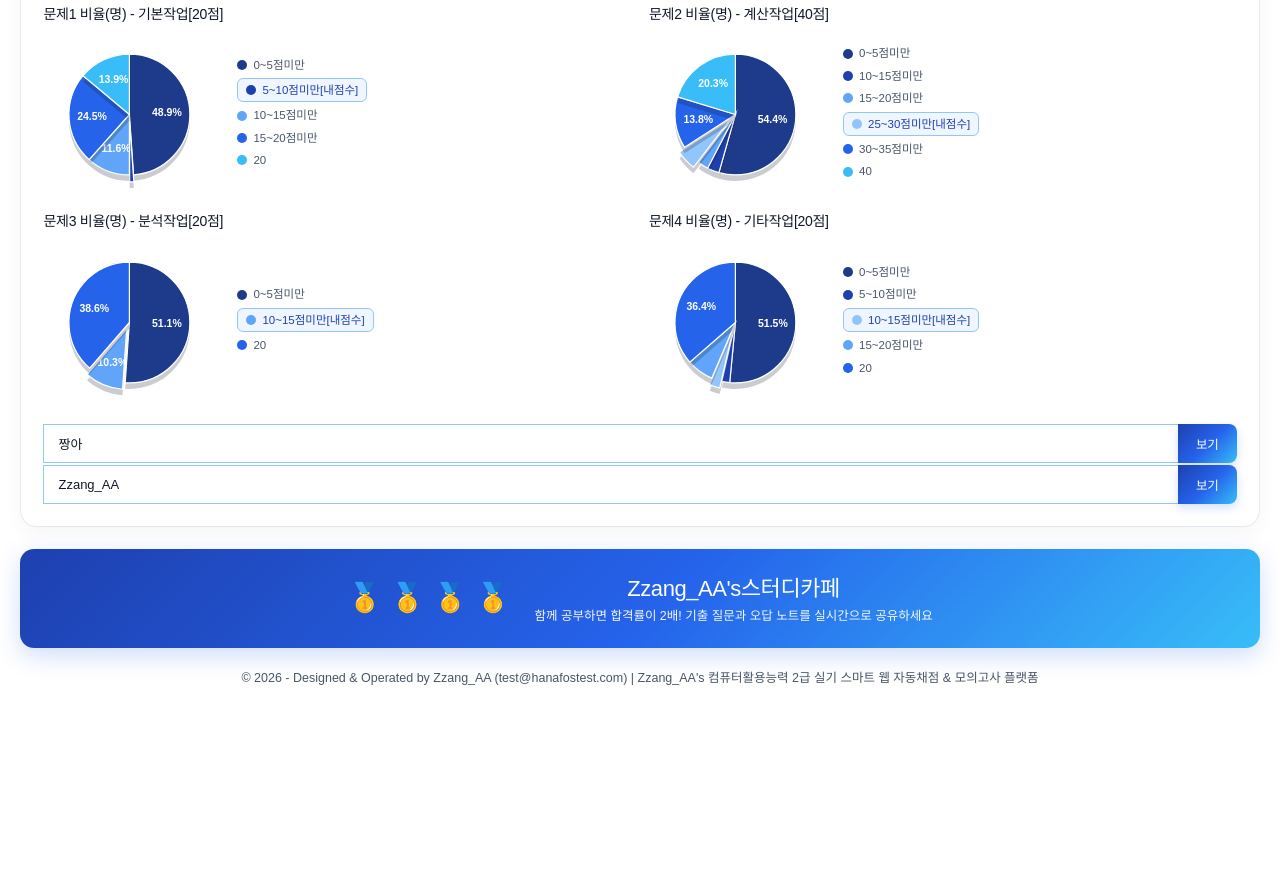
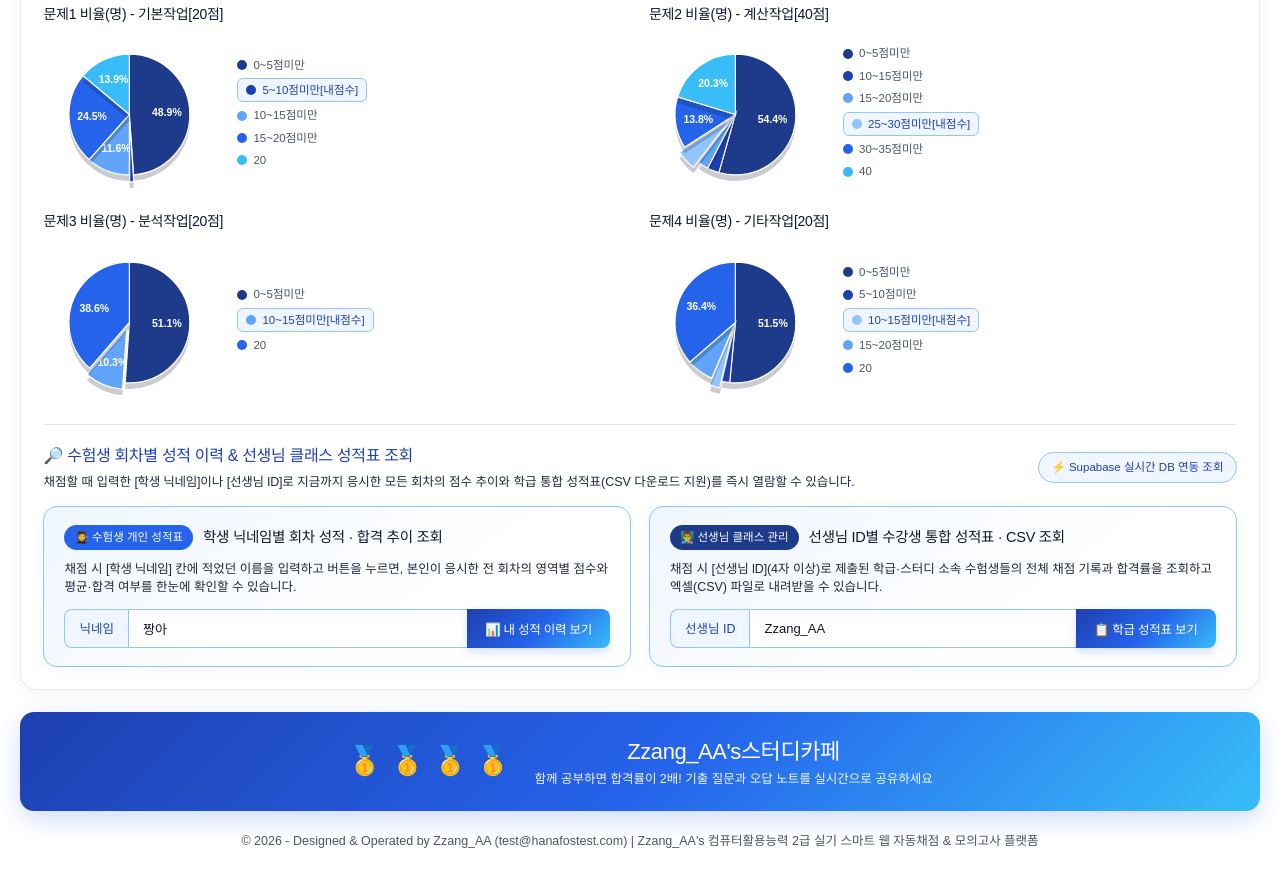
Before and after one commit to jjangaa/comlicense, a website: page public/index.html in a window 1280 px wide. Shown: the part 5984-6871 px from the top of the page. Before the commit the page ends 6736 px from the top, so only its background shows below. Drawn offline with Linux system fonts and the light colour scheme; no server answers; a web font is replaced by a local one.

Commit message:
feat(ui): full-width 100% responsive layout, unclipped collapsible header, Zzang_AA branding (public/index.html)

```diff
--- a/public/index.html
+++ b/public/index.html
@@ -633,23 +633,50 @@
         </div>
       </div>
 
-      <!-- 학생 닉네임 조회 박스 -->
-      <div class="lookup-bar" id="studentLookupBar">
-        <div class="lookup-input-group">
-          <input type="text" id="lookupStudentInput" placeholder="채점할때 [학생닉네임]에 입력한 명칭을 입력후 [보기]버튼을 클릭하면 자신의 회차별 점수를 한번에 볼 수 있습니다." value="짱아" />
-          <button type="button" id="btnLookupStudent">보기</button>
+      <!-- 학생 닉네임 & 선생님 ID 통합 조회 섹션 -->
+      <div class="lookup-section-header">
+        <div>
+          <h4 class="lookup-section-title">🔎 수험생 회차별 성적 이력 &amp; 선생님 클래스 성적표 조회</h4>
+          <p class="lookup-section-desc">채점할 때 입력한 <strong>[학생 닉네임]</strong>이나 <strong>[선생님 ID]</strong>로 지금까지 응시한 모든 회차의 점수 추이와 학급 통합 성적표(CSV 다운로드 지원)를 즉시 열람할 수 있습니다.</p>
+        </div>
+        <span class="lookup-live-badge">⚡ Supabase 실시간 DB 연동 조회</span>
+      </div>
+
+      <div class="lookup-cards-grid">
+        <!-- 학생 닉네임 조회 카드 -->
+        <div class="lookup-card" id="studentLookupBar">
+          <div class="lookup-card-head">
+            <span class="lookup-role-badge student">👩‍🎓 수험생 개인 성적표</span>
+            <strong class="lookup-card-title">학생 닉네임별 회차 성적 · 합격 추이 조회</strong>
+          </div>
+          <p class="lookup-card-guide">
+            채점 시 <strong>[학생 닉네임]</strong> 칸에 적었던 이름을 입력하고 버튼을 누르면, 본인이 응시한 전 회차의 영역별 점수와 평균·합격 여부를 한눈에 확인할 수 있습니다.
+          </p>
+          <div class="lookup-input-group">
+            <span class="lookup-input-prefix">닉네임</span>
+            <input type="text" id="lookupStudentInput" placeholder="예: 짱아 (채점 시 입력한 학생 닉네임)" value="짱아" />
+            <button type="button" id="btnLookupStudent">📊 내 성적 이력 보기</button>
+          </div>
+          <div class="lookup-result-panel" id="studentHistoryPanel" style="display:none;"></div>
+        </div>
+
+        <!-- 선생님 ID 조회 카드 -->
+        <div class="lookup-card" id="teacherLookupBar">
+          <div class="lookup-card-head">
+            <span class="lookup-role-badge teacher">👨‍🏫 선생님 클래스 관리</span>
+            <strong class="lookup-card-title">선생님 ID별 수강생 통합 성적표 · CSV 조회</strong>
+          </div>
+          <p class="lookup-card-guide">
+            채점 시 <strong>[선생님 ID]</strong>(4자 이상)로 제출된 학급·스터디 소속 수험생들의 전체 채점 기록과 합격률을 조회하고 엑셀(CSV) 파일로 내려받을 수 있습니다.
+          </p>
+          <div class="lookup-input-group">
+            <span class="lookup-input-prefix">선생님 ID</span>
+            <input type="text" id="lookupTeacherInput" placeholder="예: Zzang_AA (4자 이상 선생님 ID)" value="Zzang_AA" />
+            <button type="button" id="btnLookupTeacher">📋 학급 성적표 보기</button>
+          </div>
+          <div class="lookup-result-panel" id="teacherReportPanel" style="display:none;"></div>
         </div>
       </div>
-      <div class="lookup-result-panel" id="studentHistoryPanel" style="display:none;"></div>
-
-      <!-- 선생님 ID 조회 박스 -->
-      <div class="lookup-bar" id="teacherLookupBar">
-        <div class="lookup-input-group">
-          <input type="text" id="lookupTeacherInput" placeholder="선생님ID(4자이상)" value="Zzang_AA" />
-          <button type="button" id="btnLookupTeacher">보기</button>
-        </div>
-      </div>
-      <div class="lookup-result-panel" id="teacherReportPanel" style="display:none;"></div>
     </section>
 
     <!-- 하단 배너 및 푸터 -->
```
